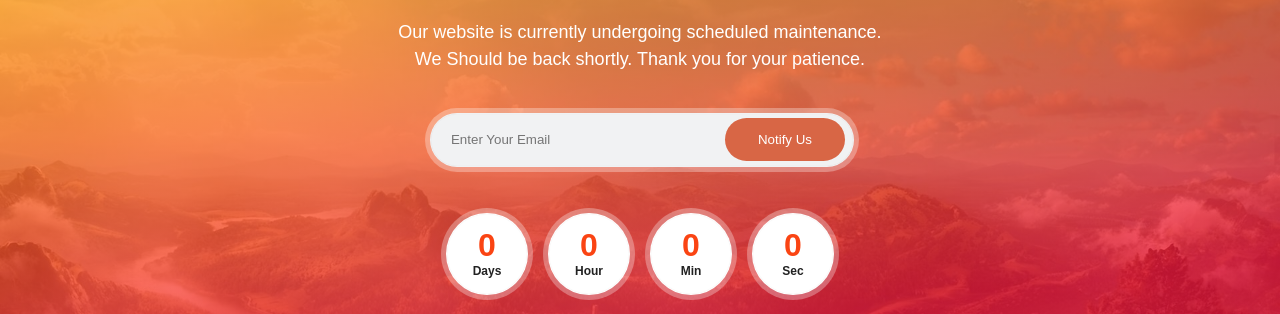
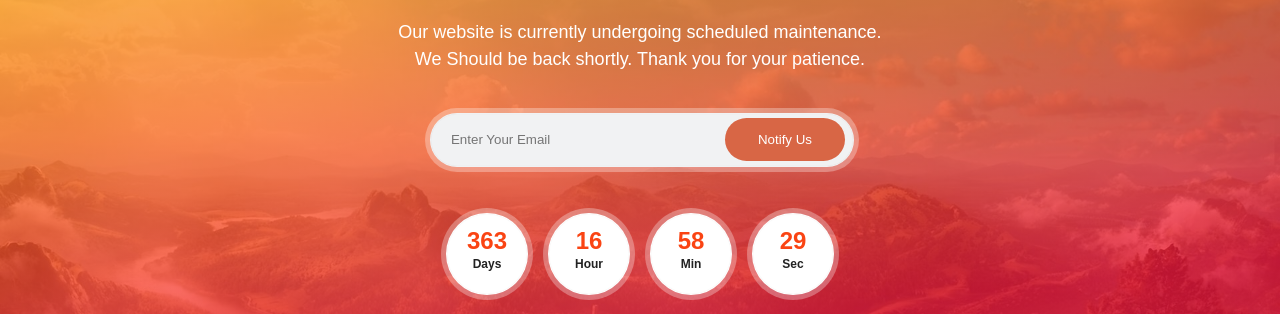
Before and after one commit to dikaa7/coming-soon, a plain HTML site: page index.html in a window 1280 px wide. Shown: the part 134-448 px from the top of the page. Drawn offline with Linux system fonts and the light colour scheme.

Commit message:
fix little bug

```diff
--- a/main.js
+++ b/main.js
@@ -29,7 +29,7 @@ function countdown() {
 			document.getElementsByClassName('title')[0].innerText = "Lanching";
 		} else {
 			countdown();
-		{
+		}
 	}, 1000);
 }
 
--- a/styles.css
+++ b/styles.css
@@ -104,7 +104,7 @@ body {
 }
 
 .countdown-number{
-	font-size: 2rem;
+	font-size: 1.5rem;
 	line-height: 1;
 	color: #fa4413;
 }
```
